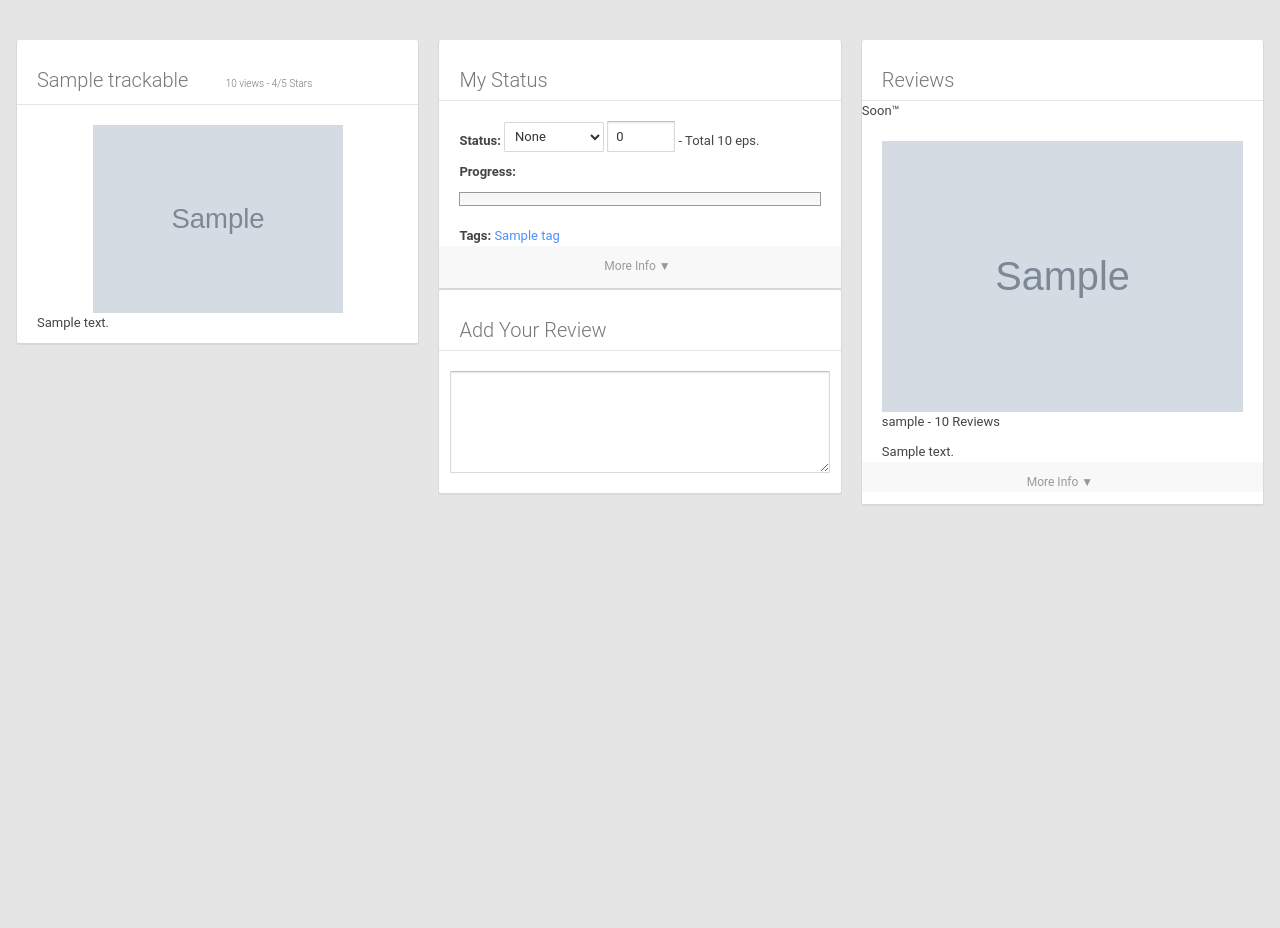
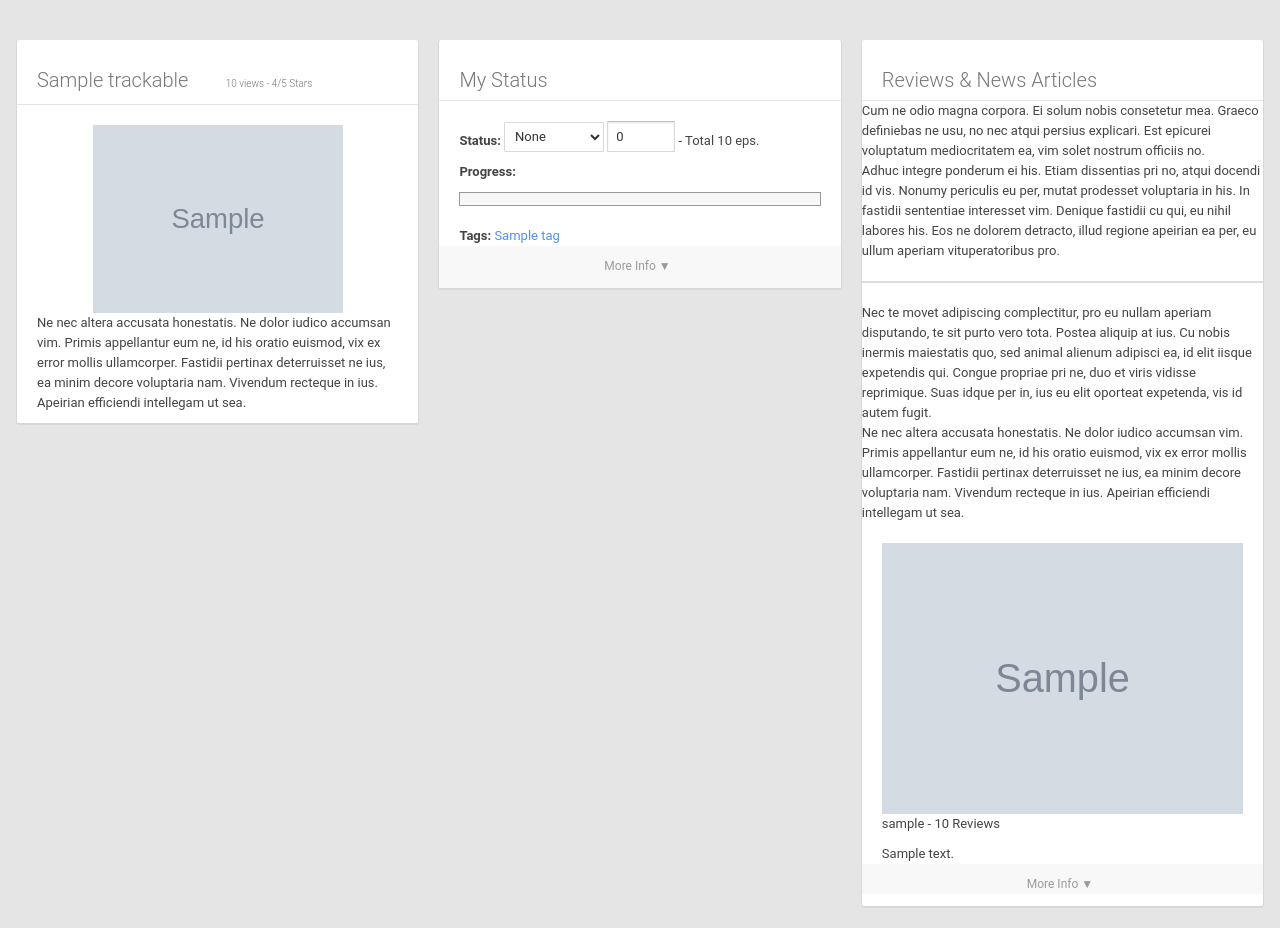
Before and after one commit to ianfhunter/media-tracker, a Django app: page /item/1 in a window 1280 px wide. Shown: the part 50-978 px from the top of the page. Before the commit the page ends 556 px from the top, so only its background shows below. Run offline with Django 3.2, Linux system fonts and the light colour scheme; tables that the repository leaves empty hold one stand-in row (values such as "Sample post"); grey boxes marked "Sample" are stand-in pictures; parts of the project's set-up code (start-up, migrations or seed data) failed here and were passed over; some libraries are stand-ins or nearby versions.

Commit message:
starting to move to local, corrected status on item load, added review lorem ipsum

```diff
--- a/TrackMe/trackapp/models.py
+++ b/TrackMe/trackapp/models.py
@@ -35,7 +35,6 @@ class Trackable(models.Model):
 
 class User(models.Model):
     username = models.CharField(max_length=200)
-    email = models.CharField(max_length=200,unique=True)
     date_created = models.DateField(default=datetime.date.today)
     password = models.CharField(max_length=100,unique=True)
     avatar = models.FileField(upload_to="avatars")
--- a/TrackMe/trackapp/templates/home.html
+++ b/TrackMe/trackapp/templates/home.html
@@ -47,7 +47,7 @@
           });
           $("#login_btn").click(function(){
             console.log("hi");
-            post_to_url('login/', {username: $("#username").val() ,email: $("#email").val(),password: $("#password").val() });
+            post_to_url('login/', {username: $("#username").val() ,password: $("#password").val() });
           })
       });
 
--- a/TrackMe/trackapp/templates/item.html
+++ b/TrackMe/trackapp/templates/item.html
@@ -43,25 +43,30 @@
           switch(progress){
             case 1:
               //watched
+              console.log("WATCHED");
               $(".progress").html('<div class="bar bar-success" style="width: 100%;"></div>');
-              $("#status_selector").children("option")[3].selected = true;
+              $("#status_selector").children("option")[2].selected = true;
               break;
             case 2:
               //watching
+              console.log("WATCHING");
               $(".progress").html('<div class="bar" style="width: '+({{status.amount}}/{{item.amount}} * 100) +'%;"></div>')
-              $("#status_selector").children("option")[2].selected = true;
+              $("#status_selector").children("option")[1].selected = true;
               break;
             case 5:
-                $("#status_selector").children("option")[5].selected = true;
+                console.log("TO WATCH");
+                $("#status_selector").children("option")[3].selected = true;
   //            $(".progress").html('<div class="bar" style="width: 40%;"></div>')
               break;
             case 3:
+              console.log("DROPPED");
               $(".progress").html('<div class="bar bar-danger" style="width: '+({{status.amount}}/{{item.amount}} * 100) +'%;"></div>')
               $("#status_selector").children("option")[4].selected = true;
               break;
             case 4:
+              console.log("AVOID");
   //            $(".progress").html('<div class="bar" style="width: 40%;"></div>')
-              $("#status_selector").children("option")[1].selected = true;
+              $("#status_selector").children("option")[5].selected = true;
               break;
           }
 
@@ -120,7 +125,9 @@
        <div id="cover_container">
          <img src="{{item.cover_photo.url}}" id="cover" />
        </div>
-          {{item.description}}
+<!--          {{item.description}}   -->
+Ne nec altera accusata honestatis. Ne dolor iudico accumsan vim. Primis appellantur eum ne, id his oratio euismod, vix ex error mollis ullamcorper. Fastidii pertinax deterruisset ne ius, ea minim decore voluptaria nam. Vivendum recteque in ius. Apeirian efficiendi intellegam ut sea.
+
        </div>
     </div>
 
@@ -167,20 +174,22 @@
             </div>
          </div>
       </div>
-      <div class="card inner_card" style="display:compact">
-         <h3 class="card-heading simple">Add Your Review</h3>
-         <div class="card-body">
-            <textarea id="review_box" type="text" placeholder="" class="form-control" ></textarea>
-         </div>
-      </div>
 
 
     </div>
 
     <div class="card">
-       <h3 class="card-heading simple">Reviews</h3>
+       <h3 class="card-heading simple">Reviews & News Articles</h3>
 
-                Soon™
+              Cum ne odio magna corpora. Ei solum nobis consetetur mea. Graeco definiebas ne usu, no nec atqui persius explicari. Est epicurei voluptatum mediocritatem ea, vim solet nostrum officiis no.
+              <p />
+              Adhuc integre ponderum ei his. Etiam dissentias pri no, atqui docendi id vis. Nonumy periculis eu per, mutat prodesset voluptaria in his. In fastidii sententiae interesset vim. Denique fastidii cu qui, eu nihil labores his. Eos ne dolorem detracto, illud regione apeirian ea per, eu ullum aperiam vituperatoribus pro.
+
+              <hr style="border-color:#dddddd" />
+              Nec te movet adipiscing complectitur, pro eu nullam aperiam disputando, te sit purto vero tota. Postea aliquip at ius. Cu nobis inermis maiestatis quo, sed animal alienum adipisci ea, id elit iisque expetendis qui. Congue propriae pri ne, duo et viris vidisse reprimique. Suas idque per in, ius eu elit oporteat expetenda, vis id autem fugit.
+
+              <p />
+              Ne nec altera accusata honestatis. Ne dolor iudico accumsan vim. Primis appellantur eum ne, id his oratio euismod, vix ex error mollis ullamcorper. Fastidii pertinax deterruisset ne ius, ea minim decore voluptaria nam. Vivendum recteque in ius. Apeirian efficiendi intellegam ut sea.
 
        {% for review in reviews %}
          <div class="review-container">
--- a/TrackMe/trackapp/views.py
+++ b/TrackMe/trackapp/views.py
@@ -92,7 +92,6 @@ def status_update(request,value):
         everything_ok = False
     else:
         status = Status.objects.filter(what=value,who=request.POST["user_id"])
-        print status.count()
         if status.count() == 0:
             #create new status
             active_user = User.objects.get(pk=request.POST["user_id"])
@@ -114,7 +113,26 @@ def status_update(request,value):
             status = Status(who=active_user, what=active_item,progress=StatusEnum,amount=int(request.POST["episode"]))
             status.save()
         else:
-            #discard this one
-            print ""
+            #we have a status for this already
+            active_user = User.objects.get(pk=request.POST["user_id"])
+            active_item = Trackable.objects.get(pk=value)
+            active_type = request.POST["type"]
+            StatusEnum = ProgressStatus.NOT_STARTED
+
+            if active_type == "watching":
+                StatusEnum = ProgressStatus.IN_PROGRESS
+            if active_type == "watched":
+                StatusEnum = ProgressStatus.FINISHED
+            if active_type == "towatch":
+                StatusEnum = ProgressStatus.WISHLIST
+            if active_type == "dropped":
+                StatusEnum = ProgressStatus.DROPPED
+            if active_type == "avoid":
+               StatusEnum = ProgressStatus.AVOID
+
+            status = Status.objects.get(who=active_user,what=active_item)
+            status.progress = StatusEnum
+            status.amount = int(request.POST["episode"])
+            status.save()
 
     return HttpResponse({"submitted": everything_ok})
```
Also changed, not shown: 2 other files.
